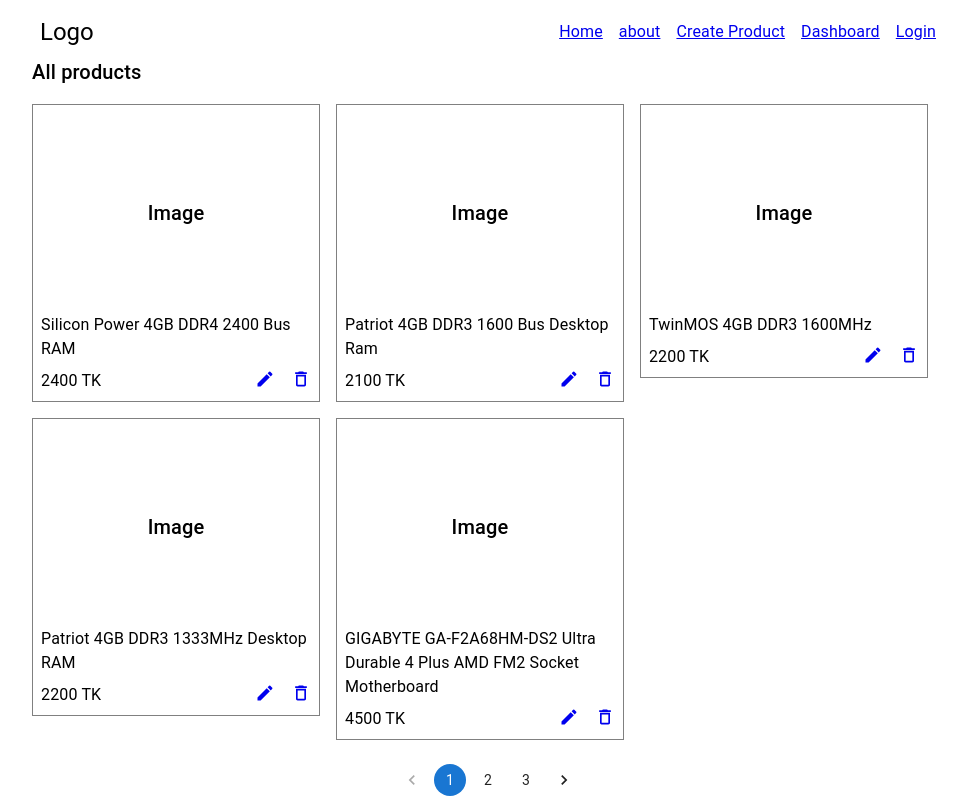
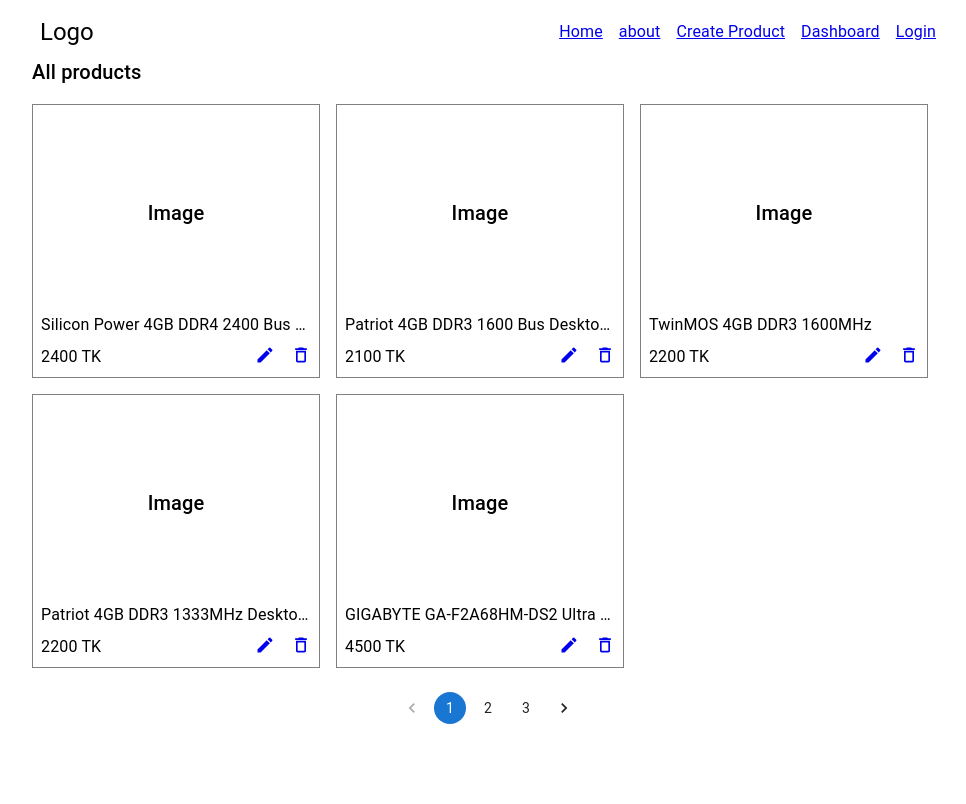
Before and after one commit to foysalkazi11/MdFoysalKazi_SE_JAVA_JS_1-, a React (Create React App) app: page / in a window 1280 px wide. Shown: the whole page, without its empty margins (152-1118 px from the left). Built offline with nearby package versions, Linux system fonts and the light colour scheme.

Commit message:
add style, text overflow ellipsis

```diff
--- a/src/components/DisplayProduct.js
+++ b/src/components/DisplayProduct.js
@@ -34,6 +34,12 @@
         display:"flex",
         justifyContent:"center",
         paddingTop:100
+    },
+    productName:{
+        width:"100%",
+        whiteSpace:"nowrap",
+        overflow:"hidden",
+        textOverflow:"ellipsis"
     }
 }))
 
@@ -83,7 +89,7 @@
                                     </Box>
                                     <Box  display="flex" flexDirection="column">
                                         <Box pb={1}>
-                                        <Typography>{item?.name}</Typography>
+                                        <Typography className={classes.productName}>{item?.name}</Typography>
                                         </Box>
                                         <Box display="flex" alignItems="center" justifyContent="space-between">
                                         <Typography>{item?.price} TK</Typography>
```
